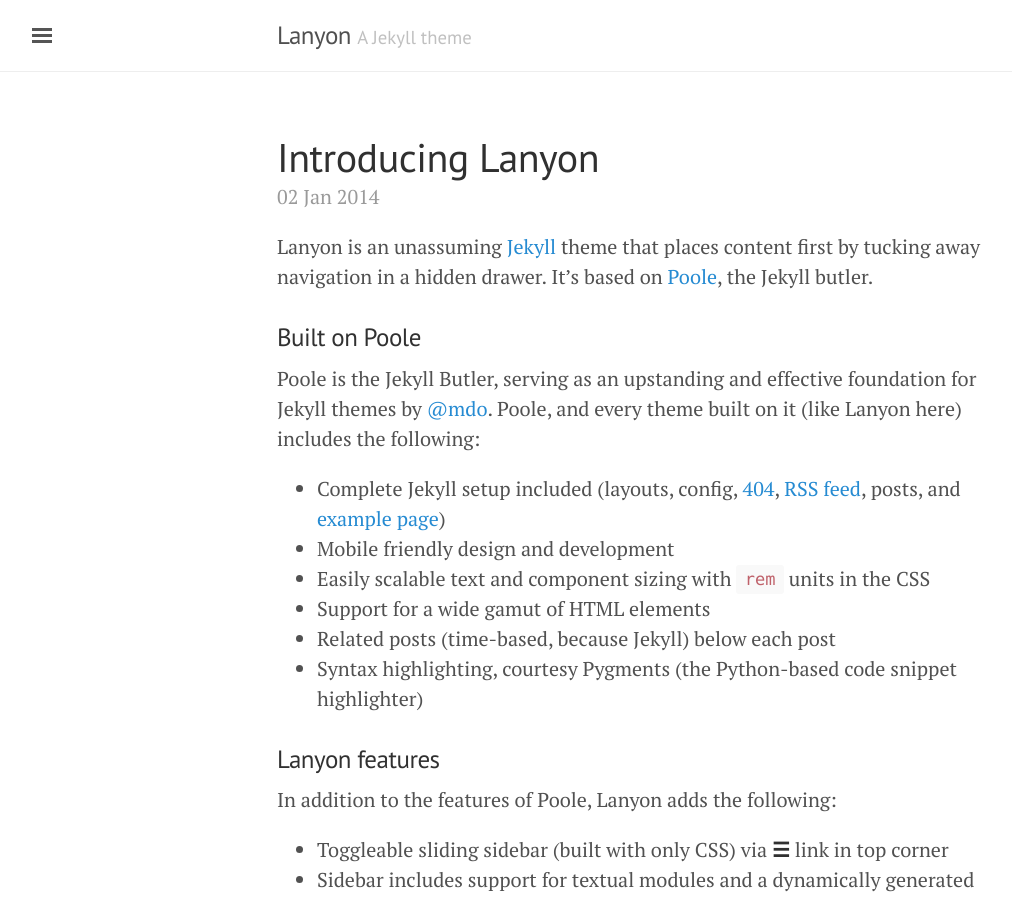
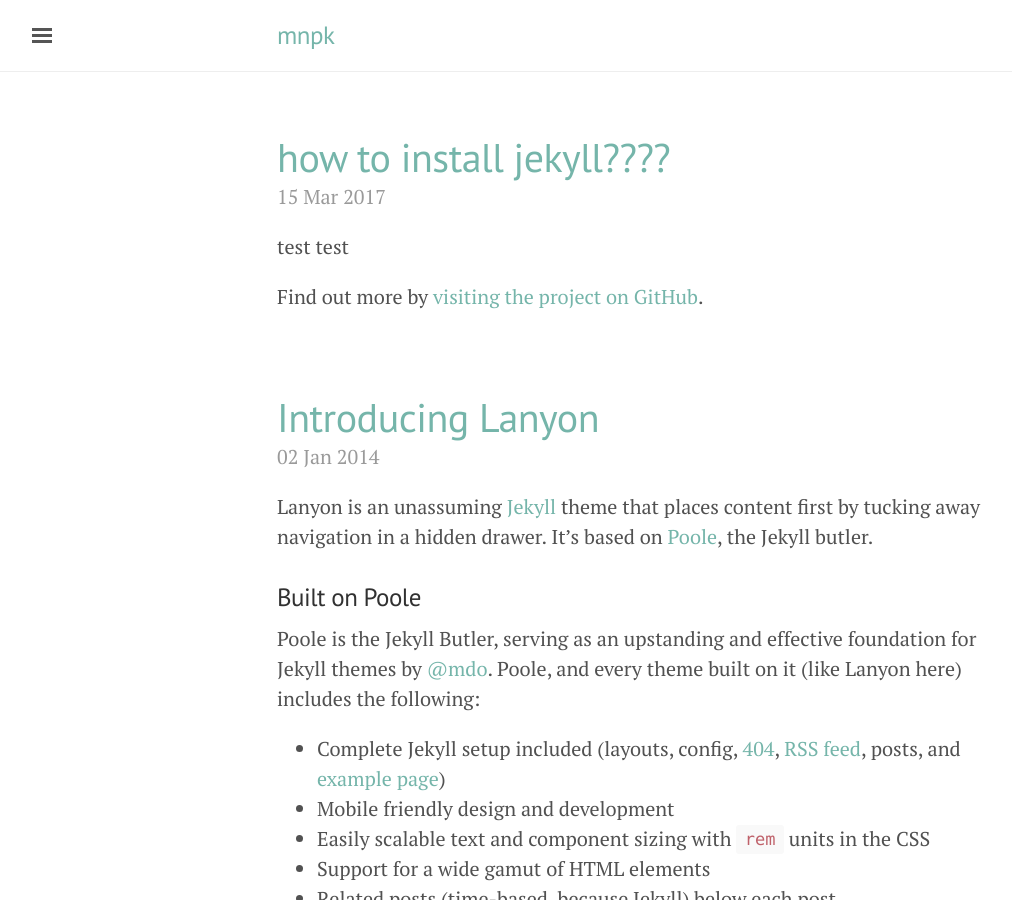
Before and after one commit to mnpk/mnpk.github.io, a Jekyll site: the page built from index.html, in a window 1280 px wide and 900 px high. Shown: the whole window, without its empty margins (3-1015 px from the left). Built offline with Jekyll 4.4.1, drawn with Linux system fonts in a browser that asks for light colours; the list of posts is cut into pages by our own code.

Commit message:
fix theme

```diff
--- a/_config.yml
+++ b/_config.yml
@@ -1,22 +1,24 @@
 # Permalinks
 #
 # Use of `relative_permalinks` ensures post links from the index work properly.
-permalink:           pretty
-relative_permalinks: true
+#permalink:           pretty
 
 # Setup
-title:               Lanyon
-tagline:             'A Jekyll theme'
-description:         'A reserved <a href="http://jekyllrb.com" target="_blank">Jekyll</a> theme that places the utmost gravity on content with a hidden drawer. Made by <a href="https://twitter.com/mdo" target="_blank">@mdo</a>.'
-url:                 http://lanyon.getpoole.com
+title:               mnpk
+tagline:             ''
+description:         ''
+url:                 http://mnpk.github.io
 baseurl:             ''
 paginate:            5
 
 # About/contact
 author:
-  name:              Mark Otto
-  url:               https://twitter.com/mdo
-  email:             markdotto@gmail.com
+  name:              mnpk
+  url:               https://mnpk.github.io/
+  email:             mnncat@gmail.com
 
 # Custom vars
 version:             1.0.0
+
+# gem required
+gems: [jekyll-paginate]
--- a/_layouts/default.html
+++ b/_layouts/default.html
@@ -3,7 +3,7 @@
 
   {% include head.html %}
 
-  <body>
+  <body class="theme-base-0c">
 
     {% include sidebar.html %}
 
--- /dev/null
+++ b/_posts/2017-03-15-test.md
@@ -0,0 +1,9 @@
+---
+layout: post
+title: how to install jekyll????
+---
+
+test
+test
+
+Find out more by [visiting the project on GitHub](https://github.com/mojombo/jekyll).
--- a/index.html
+++ b/index.html
@@ -2,18 +2,15 @@
 layout: default
 title: Home
 ---
-
 <div class="posts">
   {% for post in paginator.posts %}
   <div class="post">
     <h1 class="post-title">
-      <a href="{{ site.baseurl }}/{{ post.url }}">
+      <a href="{{ post.url }}">
         {{ post.title }}
       </a>
     </h1>
-
     <span class="post-date">{{ post.date | date_to_string }}</span>
-
     {{ post.content }}
   </div>
   {% endfor %}
```
Also changed, not shown: 1 other file.
